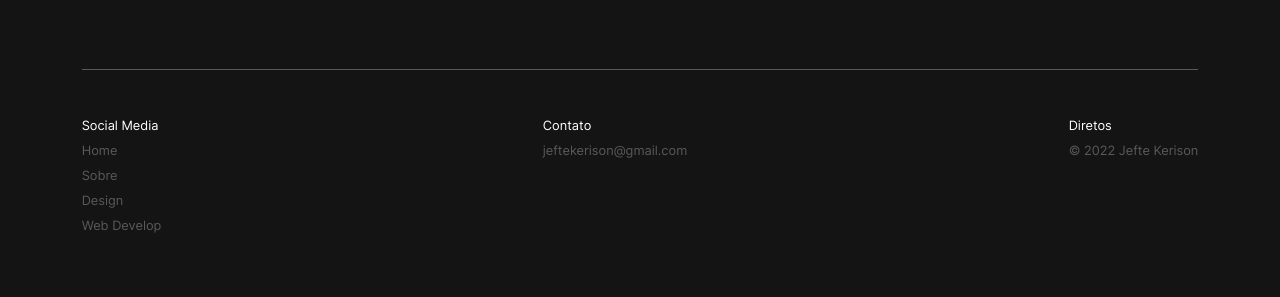
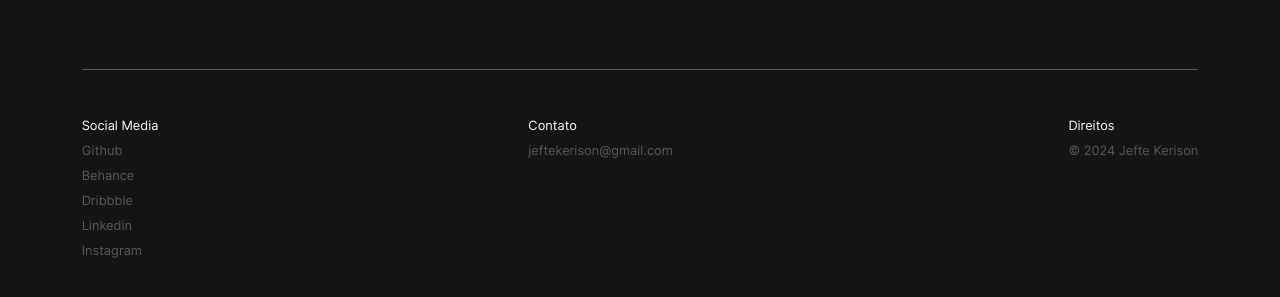
Before and after one commit to jefker/Portfolio, an Angular app: page /about in a window 1280 px wide. Shown: the part 769-1066 px from the top of the page. Built offline with nearby package versions, Linux system fonts and the light colour scheme.

Commit message:
atualizando conteudo do footer

```diff
--- a/src/app/components/footer/footer.component.html
+++ b/src/app/components/footer/footer.component.html
@@ -2,24 +2,27 @@
     <div class="divisao"></div>
 
     <section id="conteudo">
-        <section class="social">
+        <div class="social">
             <p>Social Media</p>
             <ul>
-                <a href="/" target="_blank">Home</a>
-                <a href="/" target="_blank">Sobre</a>
-                <a href="/" target="_blank">Design</a>
-                <a href="/" target="_blank">Web Develop</a>
+                <a href="https://www.github.com/jefker?tab=repositories" target="_blank">Github</a>
+                <a href="https://www.behance.net/jefker" target="_blank">Behance</a>
+                <a href="https://www.dribbble.com/jefker" target="_blank">Dribbble</a>
+                <a href="https://www.linkedin.com/in/jefker" target="_blank">Linkedin</a>
+                <a href="https://www.instagram.com/jeftekerison" target="_blank">Instagram</a>
             </ul>
-        </section>
+        </div>
 
-        <section class="contato">
-            <p>Contato</p>
-            <a href="/">jeftekerison@gmail.com</a>
-        </section>
+        <div class="outros">
+            <section class="contato">
+                <p>Contato</p>
+                <a href="/">jeftekerison@gmail.com</a>
+            </section>
 
-        <section class="copyright">
-            <p>Diretos</p>
-            <a>© 2022 Jefte Kerison</a>
-        </section>
+            <section class="copyright">
+                <p>Direitos</p>
+                <a>© 2024 Jefte Kerison</a>
+            </section>
+        </div>
     </section>
 </section>
--- a/src/app/components/footer/footer.component.scss
+++ b/src/app/components/footer/footer.component.scss
@@ -17,7 +17,6 @@
     color: white;
     font-size: 0.8rem;
     display: flex;
-    justify-content: space-between;
     width: 100%;
 
     ul {
@@ -44,4 +43,20 @@
         margin: 0;
         padding-bottom: 10px;
     }
+
+    .social {
+        width: 40%;
+    }
+
+    .outros {
+        width: 60%;
+        display: flex;
+        justify-content: space-between;
+
+        @media (max-width: 600px) {
+            display: grid;
+            justify-content: end;
+            align-content: space-between;
+        }
+    }
 }
```
